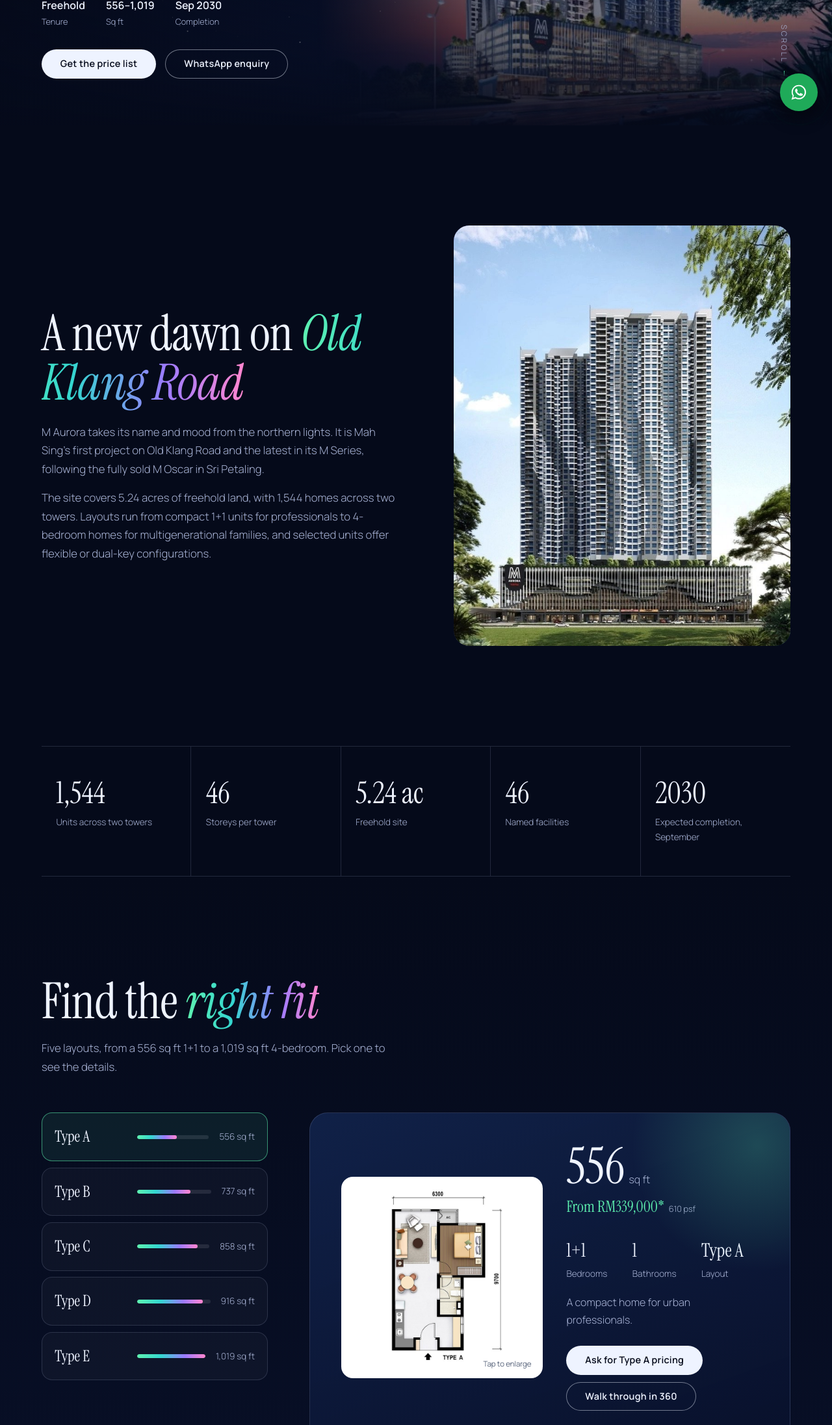
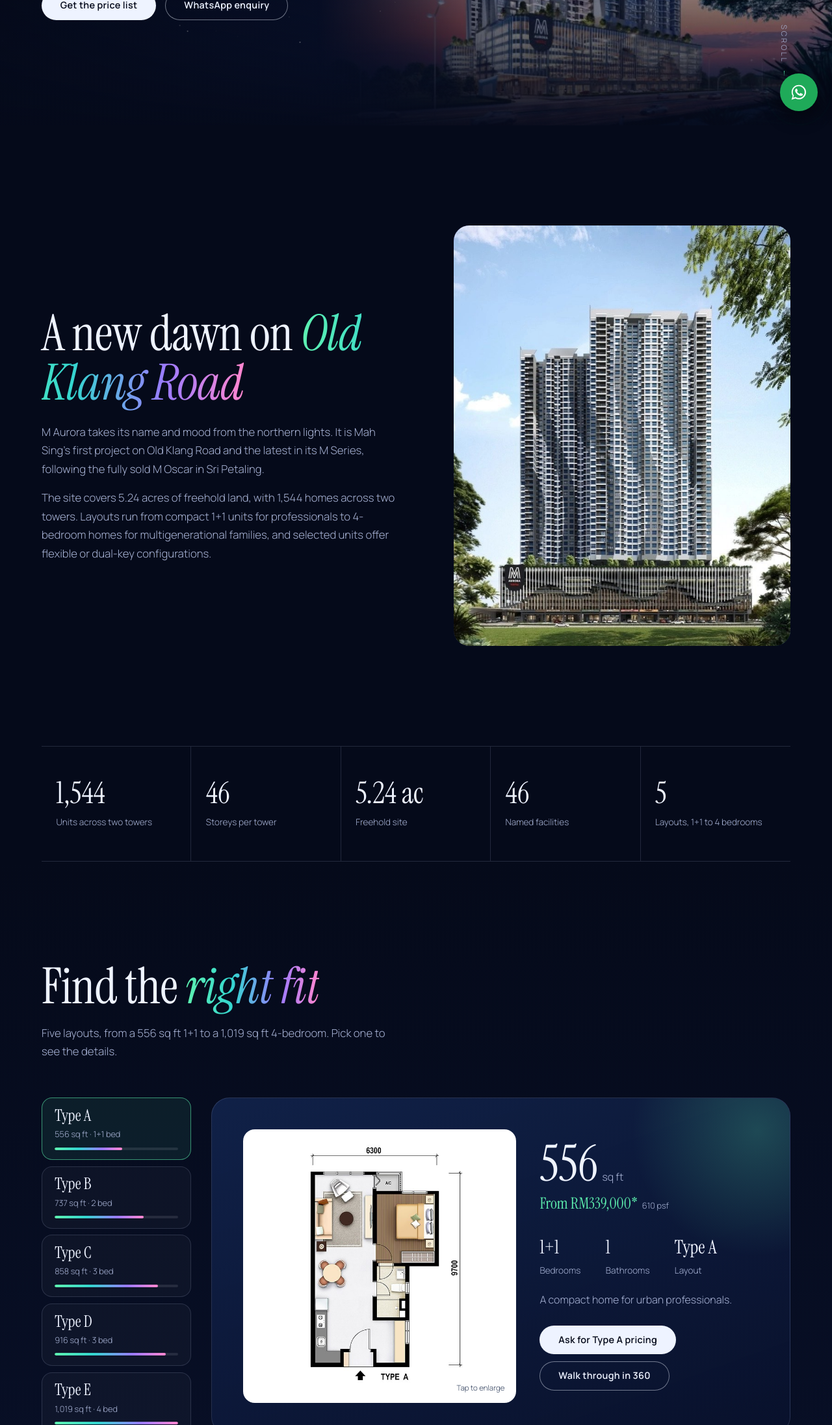
Before and after one commit to alvinhow0705/m-aurora-by-mahsing, a plain HTML site: page index.html in a window 1280 px wide. Shown: the part 607-2800 px from the top of the page at 65% size. Drawn offline with Linux system fonts and the light colour scheme; animation ran at ten frames a second.

Commit message:
Update index.html

```diff
--- a/index.html
+++ b/index.html
@@ -4,7 +4,7 @@
 <meta charset="UTF-8">
 <meta name="viewport" content="width=device-width, initial-scale=1, viewport-fit=cover">
 <title>M Aurora Old Klang Road | Freehold Serviced Residence by Mah Sing | MYPropertyComparison</title>
-<meta name="description" content="M Aurora by Mah Sing: freehold serviced residence on Old Klang Road, KL. Two 46-storey towers, 1,544 units, 556 to 1,019 sq ft, from RM339,000*. Expected completion Sep 2030.">
+<meta name="description" content="M Aurora by Mah Sing: freehold serviced residence on Old Klang Road, KL. Two 46-storey towers, 1,544 units, 556 to 1,019 sq ft, from RM339,000*.">
 <link rel="canonical" href="https://m-aurora-by-mahsing.com/">
 <meta property="og:title" content="M Aurora, Old Klang Road | Freehold from RM339,000*">
 <meta property="og:description" content="Two 46-storey freehold towers by Mah Sing on Old Klang Road, Kuala Lumpur.">
@@ -466,6 +466,9 @@
 @media (max-height:780px) and (min-width:761px){.hero .sub{display:none}.hero .price{margin-top:1.2rem}.hero .ctas{margin-top:1.4rem}}
 @media (max-width:760px){.hero h1{font-size:clamp(3.2rem,17vw,4.6rem)!important}.hero h1 .w1{-webkit-text-stroke-width:2.2px!important}.hero h1 .w2{letter-spacing:.22em!important}}
 
+@media (min-width:761px){
+  .hero-copy{top:120px!important;bottom:48px!important;display:flex;flex-direction:column;justify-content:center;padding-bottom:6vh}
+}
 /* per-type chips in the calculator */
 .calc-types{display:flex;flex-wrap:wrap;gap:.5rem}
 .calc-types button{padding:.55em 1em;border-radius:999px;border:1px solid var(--line);background:none;cursor:pointer;font-size:.85rem;color:var(--snow);transition:all .25s}
@@ -474,6 +477,22 @@
 .calc-types button[aria-selected="true"] small{color:#34435f}
 .plan .from{font-family:var(--serif);font-size:1.5rem;color:var(--green);margin-top:.4rem}
 .plan .from small{font-family:var(--sans);font-size:.8rem;color:var(--mist);margin-left:.4rem}
+
+/* v5: slim layout list that matches the plan panel height */
+@media (min-width:1101px){
+  .picker{grid-template-columns:minmax(190px,230px) 1fr!important;align-items:stretch!important;gap:clamp(20px,2.4vw,32px)!important}
+  .types{display:flex!important;flex-direction:column;gap:.6rem}
+  .type{flex:1;min-height:0}
+  .plan{display:flex;align-items:center}
+  .plan>.swap{width:100%}
+}
+.type{display:flex!important;flex-direction:column;justify-content:center;align-items:flex-start;gap:.35rem;padding:.9rem 1.2rem!important}
+.type .t{min-width:0!important;font-size:1.55rem!important;line-height:1}
+.type .sq{font-size:.8rem;color:var(--mist)}
+.type .bar{width:100%;height:4px!important;margin-top:.2rem}
+.plan-grid{grid-template-columns:1.25fr 1fr!important}
+@media (max-width:1100px){.type .bd{display:none}.type .sq{white-space:nowrap;font-size:.75rem}.types{display:grid!important;grid-template-columns:repeat(5,1fr);gap:.5rem}.type{padding:.8rem .9rem!important}.type .t{font-size:1.25rem!important}}
+@media (max-width:640px){.types{grid-template-columns:repeat(5,minmax(104px,1fr));overflow-x:auto;padding-bottom:4px}.plan-grid{grid-template-columns:1fr!important}}
 </style>
 </head>
 <body>
@@ -523,7 +542,7 @@
     <h1 id="heroTitle" aria-label="M Aurora"><span class="w w1">M</span><span class="w w2">AURORA</span></h1>
     <p class="sub">A freehold serviced residence by Mah Sing: two 46-storey towers, 1+1 to 4-bedroom homes, on the Old Klang Road corridor.</p>
     <div class="price"><strong>From RM339,000*</strong><small>Type A, 556 sq ft</small></div>
-    <div class="hero-facts"><span><b>Freehold</b>Tenure</span><span><b>556–1,019</b>Sq ft</span><span><b>Sep 2030</b>Completion</span></div>
+    <div class="hero-facts"><span><b>Freehold</b>Tenure</span><span><b>556–1,019</b>Sq ft</span><span><b>1+1 to 4</b>Bedrooms</span></div>
     <div class="ctas">
       <a href="#register" class="btn" data-cta="hero_register">Get the price list</a>
       <a href="#" class="btn ghost js-wa" data-cta="hero_whatsapp">WhatsApp enquiry</a>
@@ -552,7 +571,7 @@
     <div class="stat"><b class="count" data-to="46">46</b><small>Storeys per tower</small></div>
     <div class="stat"><b><span class="count" data-to="5.24" data-dec="2">5.24</span> ac</b><small>Freehold site</small></div>
     <div class="stat"><b class="count" data-to="46">46</b><small>Named facilities</small></div>
-    <div class="stat"><b>2030</b><small>Expected completion, September</small></div>
+    <div class="stat"><b class="count" data-to="5">5</b><small>Layouts, 1+1 to 4 bedrooms</small></div>
   </div>
 </section>
 
@@ -716,7 +735,6 @@
       <details><summary>Is M Aurora freehold?</summary><p>Yes. The land tenure is freehold, with no restrictions in interest listed in the advertising particulars.</p></details>
       <details><summary>What layouts are there?</summary><p>Five: Type A (1+1 bed, 1 bath, 556 sq ft), Type B (2 bed, 2 bath, 737 sq ft), Type C (3 bed with balcony, 2 bath, 858 sq ft), Type D (3 bed with balcony, 3 bath, 916 sq ft) and Type E (4 bed with balcony, 3 bath, 1,019 sq ft).</p></details>
       <details><summary>How much is a unit?</summary><p>The developer advertises prices from RM339,000*. The approved selling price range in the permit is RM492,960 to RM856,560 across both towers. Ask an agent for the current price list by layout.</p></details>
-      <details><summary>When is completion?</summary><p>September 2030, according to the advertising and sales permit.</p></details>
       <details><summary>How many car parks come with a unit?</summary><p>Between 1 and 3, depending on the unit.</p></details>
       <details><summary>What facilities are included?</summary><p>46 named facilities, including a 50m lap pool, gym, yoga studio, co-working space, glamping dome, Aurora Garden, a multi-purpose hall for badminton and pickleball, and a Sky Lounge with a function space.</p></details>
       <details><summary>Who is the developer?</summary><p>Major Land Development Sdn Bhd, a wholly-owned subsidiary of Mah Sing Group Berhad.</p></details>
@@ -878,7 +896,7 @@
   frame();
 
   /* Marquee */
-  var names = ['Independent agent site, not the official Mah Sing website','Open for sale','From RM339,000*','Freehold serviced apartments','Old Klang Road, Kuala Lumpur','GreenRE Silver (provisional)','Completion Sep 2030'];
+  var names = ['Independent agent site, not the official Mah Sing website','Open for sale','From RM339,000*','Freehold serviced apartments','Old Klang Road, Kuala Lumpur','GreenRE Silver (provisional)'];
   var mq = document.getElementById('mq');
   names.concat(names).forEach(function(n){ var s = document.createElement('span'); s.textContent = n; mq.appendChild(s); });
 
@@ -910,7 +928,7 @@
   TYPES.forEach(function(ty, i){
     var b = document.createElement('button');
     b.className = 'type'; b.type = 'button'; b.setAttribute('role', 'tab'); b.setAttribute('aria-selected', i === 0);
-    b.innerHTML = '<span class="t">Type ' + ty.t + '</span><span class="bar"><i style="--w:' + Math.round(ty.sq/1019*100) + '%"></i></span><span class="sq">' + ty.sq.toLocaleString('en-MY') + ' sq ft</span>';
+    b.innerHTML = '<span class="t">Type ' + ty.t + '</span><span class="sq">' + ty.sq.toLocaleString('en-MY') + ' sq ft<span class="bd"> · ' + ty.bed + ' bed</span></span><span class="bar"><i style="--w:' + Math.round(ty.sq/1019*100) + '%"></i></span>';
     b.addEventListener('click', function(){ show(i); track('floorplan_view', {type: 'Type ' + ty.t}); });
     typesEl.appendChild(b);
   });
```
